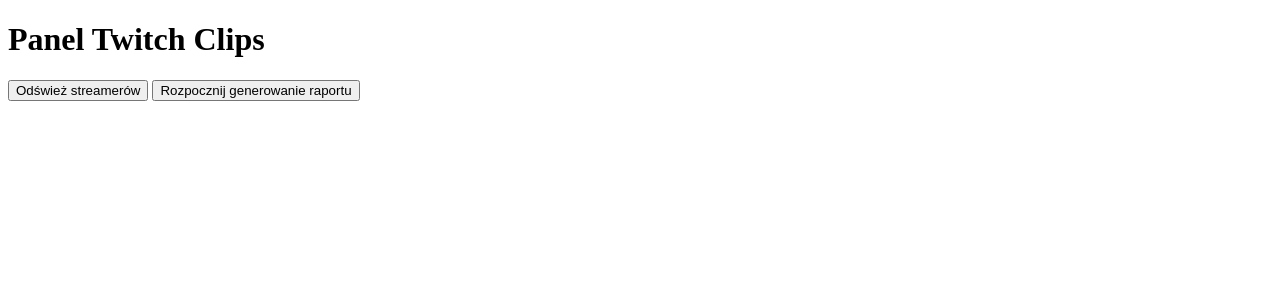
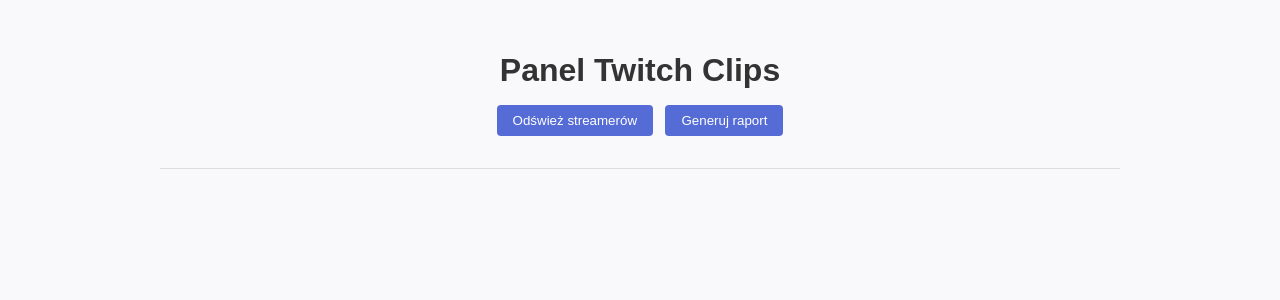
Before and after one commit to Kquxxi/TwitchApp, a Flask app: page / in a window 1280 px wide. Shown: the top 300 px of the page. Run offline with Flask 3, Linux system fonts and the light colour scheme.

Commit message:
Design update

```diff
--- a/app/main.py
+++ b/app/main.py
@@ -29,16 +29,25 @@
 
 @app.route('/api/generate-raport')
 def api_generate_raport():
-    # ścieżka do Twojego skryptu
-    script = os.path.abspath(os.path.join(os.path.dirname(__file__),'..','generate_raport.py'))
-    # odpalenie w tle bez czekania
+    report_path = os.path.abspath(os.path.join(os.path.dirname(__file__), '..', 'raport.html'))
+    # jeśli jest stary raport, to go usuwamy
+    if os.path.exists(report_path):
+        os.remove(report_path)
+    # uruchamiamy w tle
+    script = os.path.abspath(os.path.join(os.path.dirname(__file__), '..', 'generate_raport.py'))
     subprocess.Popen(['python', script])
-    # od razu zwracamy potwierdzenie
-    return jsonify({'message': 'Raport generowany w tle, odśwież za kilka minut'}), 202
+    return jsonify({'message': 'Generowanie raportu uruchomione'}), 202
 
 @app.route('/raport')
 def raport():
     return send_file(os.path.abspath('raport.html'))
 
+@app.route('/api/report-ready')
+def api_report_ready():
+    # ścieżka do raport.html w rootzie
+    report_path = os.path.abspath(os.path.join(os.path.dirname(__file__), '..', 'raport.html'))
+    ready = os.path.exists(report_path)
+    return jsonify({'ready': ready})
+
 if __name__ == '__main__':
     app.run(debug=True)
--- a/static/style.css
+++ b/static/style.css
@@ -0,0 +1,66 @@
+:root {
+  --primary: #556cd6;
+  --primary-dark: #3f51b5;
+  --bg: #f9f9fb;
+  --text: #333;
+  --muted: #666;
+  --border: #ddd;
+  --radius: 6px;
+}
+
+body {
+  background: var(--bg);
+  color: var(--text);
+  font-family: "Segoe UI", Roboto, sans-serif;
+  line-height: 1.6;
+}
+
+h1 {
+  font-size: 2rem;
+  margin-bottom: 0.5rem;
+}
+
+/* --- Kontener całości --- */
+.container {
+  max-width: 960px;
+  margin: 0 auto;
+  padding: 1rem;
+  font-family: sans-serif;
+}
+
+/* --- Nagłówek --- */
+header {
+  text-align: center;
+  margin-bottom: 1.5rem;
+}
+.buttons {
+  margin-top: 0.5rem;
+}
+.btn {
+  background-color: #556cd6;
+  color: #fff;
+  border: none;
+  padding: 0.5rem 1rem;
+  margin: 0 0.25rem;
+  border-radius: 4px;
+  cursor: pointer;
+}
+.btn:hover {
+  background-color: #3f51b5;
+}
+
+/* --- Status --- */
+.status {
+  margin-top: 0.5rem;
+  font-style: italic;
+  color: #333;
+}
+
+/* --- Kontener raportu --- */
+.raport-container {
+  margin-top: 2rem;
+  border-top: 1px solid #ddd;
+  padding-top: 1rem;
+}
+/* Upewnij się, że Twój template raportu ma odpowiednie klasy/elementy,
+   np. nagłówki, tabele z klasą .raport-table itp. */
--- a/templates/index.html
+++ b/templates/index.html
@@ -6,57 +6,55 @@
   <link rel="stylesheet" href="/static/style.css">
 </head>
 <body>
-  <h1>Panel Twitch Clips</h1>
+  <div class="container">
+    <header>
+      <h1>Panel Twitch Clips</h1>
+      <div class="buttons">
+        <button id="btn-update" class="btn">Odśwież streamerów</button>
+        <button id="btn-report" class="btn">Generuj raport</button>
+      </div>
+      <div id="status" class="status"></div>
+    </header>
 
-  <button id="btn-update">Odśwież streamerów</button>
-  <button id="btn-start-report">Rozpocznij generowanie raportu</button>
-  <button id="btn-load-report" style="display:none;">Pokaż/Rozładuj raport</button>
-
-  <div id="status" style="margin:8px 0; color:#444;"></div>
-
-  <iframe
-    id="raport-frame"
-    style="width:100%; height:1600px; border:1px solid #ccc; display:none; margin-top:10px;"
-  ></iframe>
+    <!-- Tu wstrzykniemy raport -->
+    <main id="raport-container" class="raport-container"></main>
+  </div>
 
   <script>
-    document.getElementById('btn-update').addEventListener('click', async () => {
-      const status = document.getElementById('status');
-      status.textContent = 'Odświeżanie streamerów…';
+    const statusEl = document.getElementById('status');
+    const raportEl = document.getElementById('raport-container');
+
+    document.getElementById('btn-update').onclick = async () => {
+      statusEl.textContent = '🔄 Odświeżanie streamerów…';
       try {
-        const res = await fetch('/api/update-streamers');
-        const obj = await res.json();
-        status.textContent = obj.message || obj.error;
+        let r = await fetch('/api/update-streamers');
+        let obj = await r.json();
+        statusEl.textContent = obj.message || obj.error;
       } catch(e) {
-        status.textContent = 'Błąd: ' + e;
+        statusEl.textContent = 'Błąd: ' + e;
       }
-    });
+    };
 
-    document.getElementById('btn-start-report').addEventListener('click', async () => {
-      const status = document.getElementById('status');
-      status.textContent = 'Uruchamianie generowania raportu…';
-      try {
-        const res = await fetch('/api/generate-raport');
-        const obj = await res.json();
-        status.textContent = obj.message || obj.error;
-        if (res.ok) {
-          // pokazujemy przycisk do ręcznego załadowania iframe
-          document.getElementById('btn-load-report').style.display = 'inline-block';
+    document.getElementById('btn-report').onclick = async () => {
+      statusEl.textContent = '🕒 Rozpoczynam generowanie…';
+      // 1) uruchom generator w tle
+      await fetch('/api/generate-raport');
+      // 2) polling
+      statusEl.textContent = '🔍 Generowanie raportu…';
+      const interval = setInterval(async () => {
+        let readyRes = await fetch('/api/report-ready');
+        let { ready } = await readyRes.json();
+        if (ready) {
+          clearInterval(interval);
+          statusEl.textContent = '✅ Raport gotowy!';
+          // 3) pobierz HTML i wstaw do kontenera
+          let html = await fetch('/raport').then(r => r.text());
+          raportEl.innerHTML = html;
+          // opcjonalnie przewiń do raportu
+          raportEl.scrollIntoView({ behavior: 'smooth' });
         }
-      } catch(e) {
-        status.textContent = 'Błąd: ' + e;
-      }
-    });
-
-    document.getElementById('btn-load-report').addEventListener('click', () => {
-      const status = document.getElementById('status');
-      status.textContent = 'Ładowanie raportu…';
-      const iframe = document.getElementById('raport-frame');
-      // cache-buster, żeby zawsze pobrało nową wersję
-      iframe.src = '/raport?ts=' + Date.now();
-      iframe.style.display = 'block';
-      iframe.onload = () => status.textContent = 'Raport załadowany';
-    });
+      }, 5000);
+    };
   </script>
 </body>
 </html>
```
Also changed, not shown: database.json.
